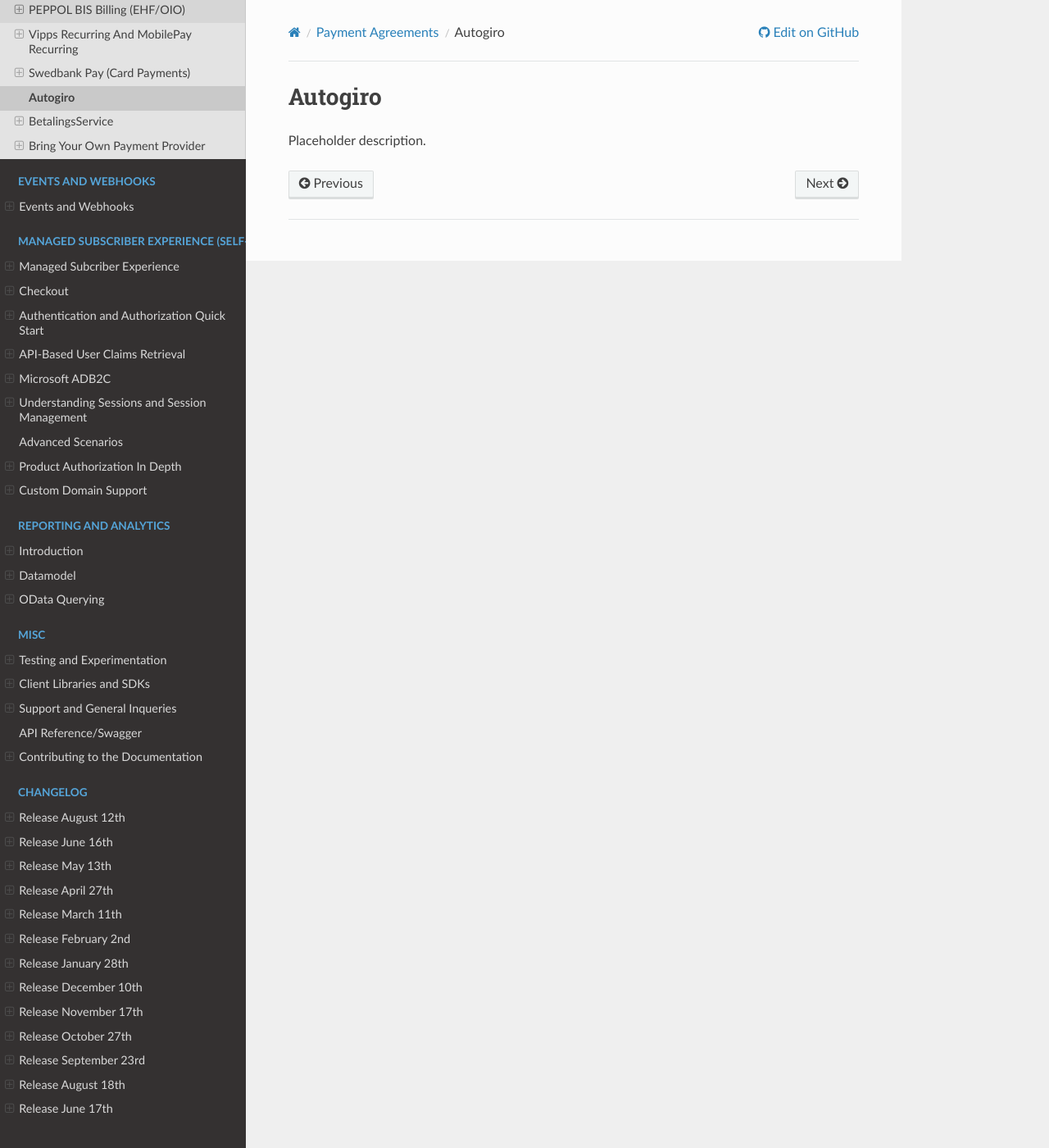
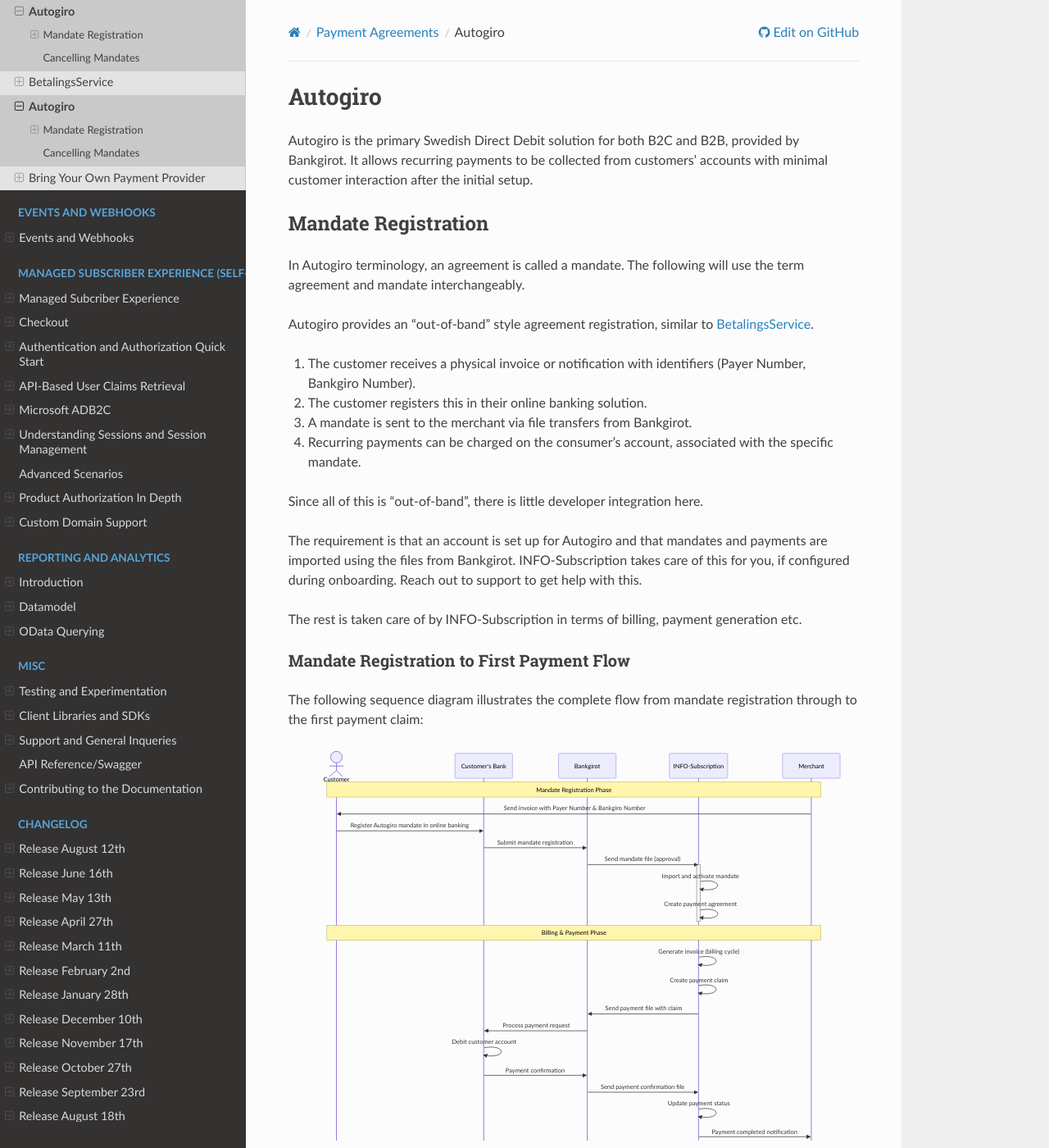
Before and after one commit to infosoftas/info-subscription-doc, a Sphinx documentation site: the page built from source/payments/providers/autogiro.rst, in a window 1280 px wide and 1400 px high. Shown: the whole window at 82% size. Built offline with Sphinx 7.4.7 and the Read the Docs theme 3.1.0, drawn with Linux system fonts in a browser that asks for light colours; formulas are drawn with MathJax 3; some of the changed text lies outside the part shown.

Commit message:
Add Autogiro payment provider documentation (#133)
* Initial plan

* Add comprehensive Autogiro payment provider documentation

Co-authored-by: esbenbach <1378302+esbenbach@users.noreply.github.com>

* Fix trailing comma in JSON example

Co-authored-by: esbenbach <1378302+esbenbach@users.noreply.github.com>

* Make wording consistent with BetalingsService documentation

Co-authored-by: esbenbach <1378302+esbenbach@users.noreply.github.com>

* Refactor Autogiro documentation to be accurate and minimal

Co-authored-by: esbenbach <1378302+esbenbach@users.noreply.github.com>

* Add sequence diagram for Autogiro mandate registration to payment flow

Co-authored-by: esbenbach <1378302+esbenbach@users.noreply.github.com>

* Clean up blank lines in Mermaid sequence diagram

Co-authored-by: esbenbach <1378302+esbenbach@users.noreply.github.com>

---------

Co-authored-by: copilot-swe-agent[bot] <198982749+Copilot@users.noreply.github.com>
Co-authored-by: esbenbach <1378302+esbenbach@users.noreply.github.com>

```diff
--- a/source/payments/index.rst
+++ b/source/payments/index.rst
@@ -139,4 +139,5 @@ Payment Providers (PSPs)
     providers/swedbank
     providers/autogiro
     providers/betalingsservice
+    providers/autogiro
     external-provider-integration
--- a/source/payments/providers/autogiro.rst
+++ b/source/payments/providers/autogiro.rst
@@ -3,4 +3,66 @@
 Autogiro
 ========
 
-Placeholder description.
+Autogiro is the primary Swedish Direct Debit solution for both B2C and B2B, provided by Bankgirot. It allows recurring payments to be collected from customers' accounts with minimal customer interaction after the initial setup.
+
+Mandate Registration
+--------------------
+In Autogiro terminology, an agreement is called a mandate. The following will use the term agreement and mandate interchangeably.
+
+Autogiro provides an "out-of-band" style agreement registration, similar to :ref:`BetalingsService <provider-betalingsservice>`.
+
+1. The customer receives a physical invoice or notification with identifiers (Payer Number, Bankgiro Number).
+2. The customer registers this in their online banking solution.
+3. A mandate is sent to the merchant via file transfers from Bankgirot.
+4. Recurring payments can be charged on the consumer's account, associated with the specific mandate.
+
+Since all of this is "out-of-band", there is little developer integration here.
+
+The requirement is that an account is set up for Autogiro and that mandates and payments are imported using the files from Bankgirot.
+|projectName| takes care of this for you, if configured during onboarding. Reach out to support to get help with this.
+
+The rest is taken care of by |projectName| in terms of billing, payment generation etc.
+
+Mandate Registration to First Payment Flow
+~~~~~~~~~~~~~~~~~~~~~~~~~~~~~~~~~~~~~~~~~~~
+The following sequence diagram illustrates the complete flow from mandate registration through to the first payment claim:
+
+.. mermaid::
+
+   %%{init: { 'sequence': { 'mirrorActors': false } } }%%
+   sequenceDiagram
+      actor Customer
+      participant Bank as Customer's Bank
+      participant Bankgirot
+      participant INFO-Subscription
+      participant Merchant
+
+      Note over Customer,Merchant: Mandate Registration Phase
+      Merchant->>Customer: Send invoice with Payer Number & Bankgiro Number
+      Customer->>Bank: Register Autogiro mandate in online banking
+      Bank->>Bankgirot: Submit mandate registration
+      Bankgirot->>INFO-Subscription: Send mandate file (approval)
+      activate INFO-Subscription
+      INFO-Subscription->>INFO-Subscription: Import and activate mandate
+      INFO-Subscription->>INFO-Subscription: Create payment agreement
+      deactivate INFO-Subscription
+      Note over Customer,Merchant: Billing & Payment Phase
+      INFO-Subscription->>INFO-Subscription: Generate invoice (billing cycle)
+      INFO-Subscription->>INFO-Subscription: Create payment claim
+      INFO-Subscription->>Bankgirot: Send payment file with claim
+      Bankgirot->>Bank: Process payment request
+      Bank->>Bank: Debit customer account
+      Bank->>Bankgirot: Payment confirmation
+      Bankgirot->>INFO-Subscription: Send payment confirmation file
+      INFO-Subscription->>INFO-Subscription: Update payment status
+      INFO-Subscription->>Merchant: Payment completed notification
+
+Cancelling Mandates
+-------------------
+At any point in time, the consumer may cancel the mandate via their bank, in which case an alternate means should be used to get the payment.
+
+|projectName| manages this scenario by:
+
+* Disabling the mandate once a cancellation is received.
+* Disabling the payment agreement and reverting to the default agreement (Invoice or Email).
+* Generating reminders on Invoice since no payment is going to be received with Autogiro.
```
